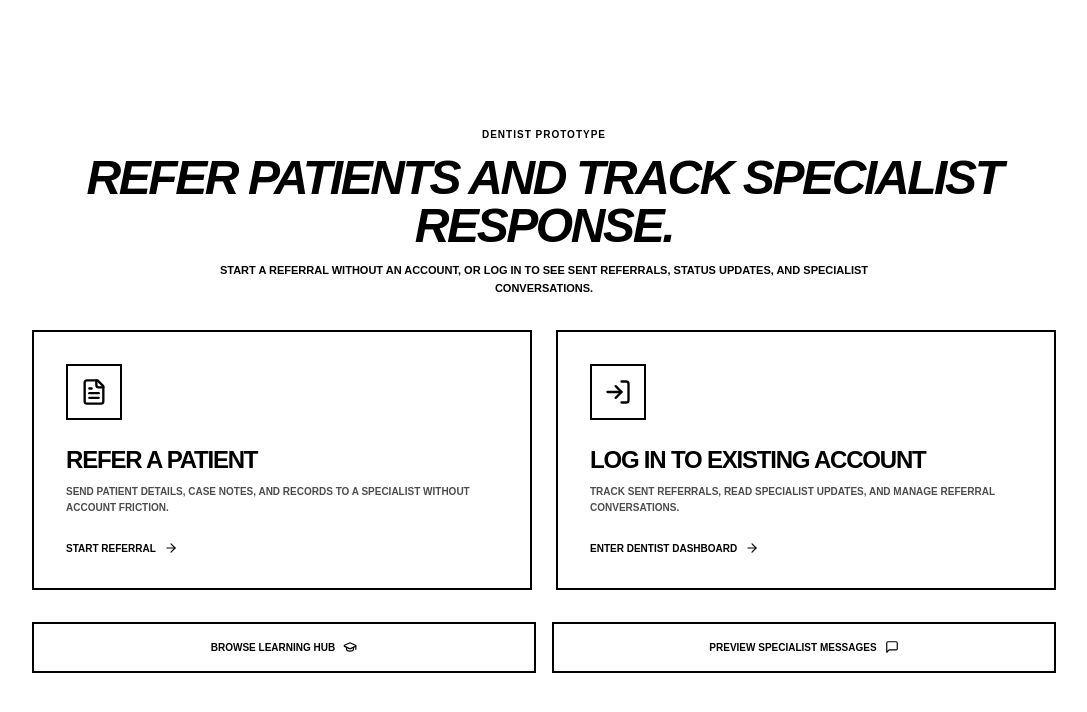
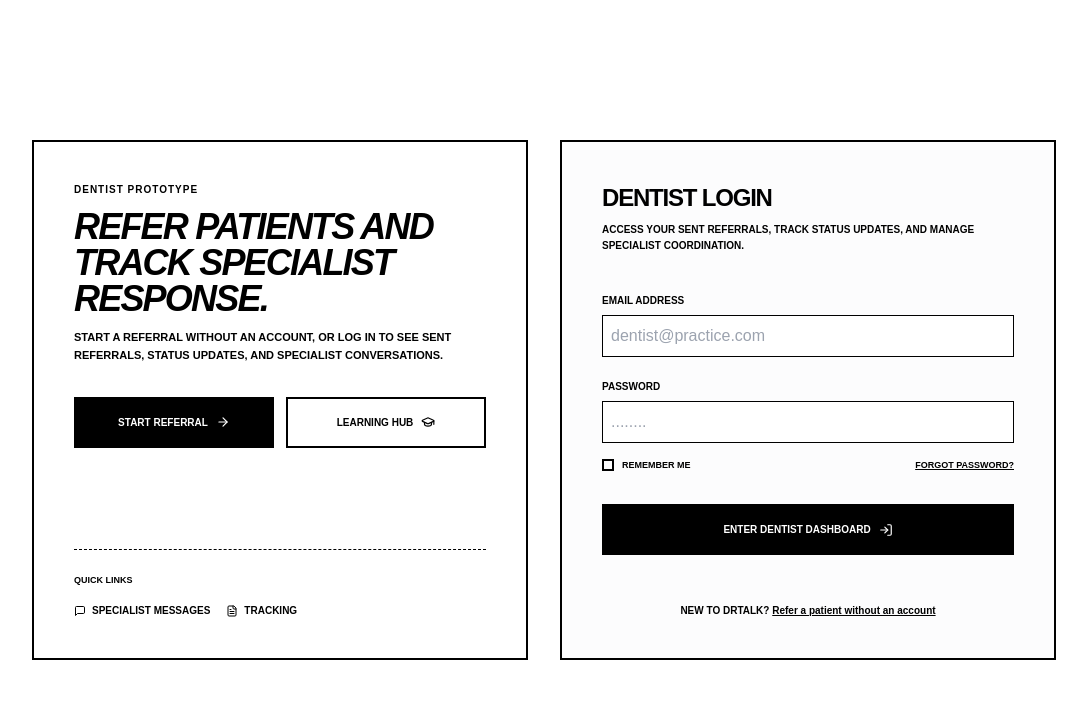
Before and after one commit to anton-g-kulikov/drtalk, a Next.js app: page /dentist in a window 1280 px wide. Shown: the top 712 px of the page, without its empty margins (96-1183 px from the left). Built offline with nearby package versions, Linux system fonts and the light colour scheme; no server answers; the database is empty.

Commit message:
feat: replace dentist entry hub with login form

```diff
--- a/src/app/dentist/page.tsx
+++ b/src/app/dentist/page.tsx
@@ -1,77 +1,113 @@
 "use client";
 
-import React from 'react';
-import { ArrowRight, FileText, GraduationCap, LogIn, MessageSquare } from 'lucide-react';
+import React, { useState } from 'react';
+import { ArrowRight, FileText, LogIn, MessageSquare, GraduationCap } from 'lucide-react';
 import { useRouter } from 'next/navigation';
+import { useVerification } from '@/components/VerificationContext';
+
+type DentistMode = 'login' | 'no-account';
 
 export default function DentistEntryPage() {
+  const [mode, setMode] = useState<DentistMode>('login');
   const router = useRouter();
+  const { verify } = useVerification();
 
   return (
     <main className="min-h-screen bg-white flex items-center justify-center p-4 sm:p-8">
-      <div className="w-full max-w-5xl space-y-8">
-        <div className="text-center space-y-3">
+      <div className="w-full max-w-5xl grid grid-cols-1 lg:grid-cols-2 gap-8 items-stretch">
+        <section className="wireframe-card p-8 sm:p-10 bg-white border-2 border-black flex flex-col justify-between">
+          <div className="space-y-8">
+            <div className="space-y-3">
               <p className="text-[10px] uppercase font-black tracking-widest text-muted-foreground">Dentist Prototype</p>
-          <h1 className="text-4xl sm:text-5xl font-black uppercase tracking-tighter italic leading-none">
+              <h1 className="text-4xl font-black uppercase tracking-tighter italic leading-none">
                 Refer patients and track specialist response.
               </h1>
-          <p className="text-[11px] uppercase leading-relaxed font-bold text-muted-foreground max-w-2xl mx-auto">
+              <p className="text-[11px] uppercase leading-relaxed font-bold text-muted-foreground">
                 Start a referral without an account, or log in to see sent referrals, status updates, and specialist conversations.
               </p>
             </div>
-
-        <div className="grid grid-cols-1 md:grid-cols-2 gap-6">
+            <div className="grid grid-cols-1 sm:grid-cols-2 gap-3">
               <button
                 onClick={() => router.push('/dentist/referral')}
-            className="wireframe-card p-8 text-left hover:bg-black hover:text-white transition-all group space-y-6"
+                className="wireframe-button bg-black text-white py-4 text-[10px] uppercase font-black flex items-center justify-center gap-2"
               >
-            <div className="w-14 h-14 border-2 border-black group-hover:border-white flex items-center justify-center">
-              <FileText size={28} />
+                Start Referral <ArrowRight size={14} />
+              </button>
+              <button
+                onClick={() => router.push('/academy')}
+                className="wireframe-button py-4 text-[10px] uppercase font-black flex items-center justify-center gap-2"
+              >
+                Learning Hub <GraduationCap size={14} />
+              </button>
             </div>
+          </div>
+          <div className="mt-8 border-t border-black border-dashed pt-6">
+            <p className="text-[9px] uppercase font-bold text-muted-foreground mb-4">Quick Links</p>
+            <div className="flex flex-wrap gap-4">
+              <button
+                onClick={() => router.push('/dentist/channels')}
+                className="text-[10px] uppercase font-black flex items-center gap-1.5 hover:underline"
+              >
+                <MessageSquare size={12} /> Specialist Messages
+              </button>
+              <button
+                onClick={() => router.push('/dentist/referrals')}
+                className="text-[10px] uppercase font-black flex items-center gap-1.5 hover:underline"
+              >
+                <FileText size={12} /> Tracking
+              </button>
+            </div>
+          </div>
+        </section>
+
+        <section className="wireframe-card p-8 sm:p-10 space-y-8 bg-gray-50/50">
           <div className="space-y-2">
-              <h2 className="text-2xl font-black uppercase tracking-tighter">Refer a Patient</h2>
-              <p className="text-[10px] uppercase leading-relaxed font-bold opacity-70">
-                Send patient details, case notes, and records to a specialist without account friction.
+            <h2 className="text-2xl font-black uppercase tracking-tighter">Dentist Login</h2>
+            <p className="text-[10px] uppercase font-bold text-muted-foreground leading-relaxed">
+              Access your sent referrals, track status updates, and manage specialist coordination.
             </p>
           </div>
-            <span className="text-[10px] uppercase font-black flex items-center gap-2">
-              Start Referral <ArrowRight size={14} />
-            </span>
+
+          <div className="space-y-4">
+            <div className="space-y-1">
+              <label className="text-[10px] font-bold uppercase">Email Address</label>
+              <input type="email" placeholder="dentist@practice.com" className="wireframe-input bg-white" />
+            </div>
+            <div className="space-y-1">
+              <label className="text-[10px] font-bold uppercase">Password</label>
+              <input type="password" placeholder="........" className="wireframe-input bg-white" />
+            </div>
+            <div className="flex items-center justify-between">
+              <label className="flex items-center gap-2 cursor-pointer">
+                <input type="checkbox" className="w-3 h-3 border-2 border-black rounded-none appearance-none checked:bg-black" />
+                <span className="text-[9px] uppercase font-bold">Remember me</span>
+              </label>
+              <button className="text-[9px] uppercase font-bold underline">Forgot password?</button>
+            </div>
+          </div>
+
+          <button
+            onClick={() => {
+              verify('owner');
+              router.push('/dentist/dashboard');
+            }}
+            className="wireframe-button w-full bg-black text-white py-4 text-[10px] uppercase font-black flex items-center justify-center gap-2"
+          >
+            Enter Dentist Dashboard <LogIn size={14} />
           </button>
 
+          <div className="text-center pt-4">
+            <p className="text-[10px] uppercase font-bold text-muted-foreground">
+              New to drTalk?{' '}
               <button
-            onClick={() => router.push('/dentist/dashboard')}
-            className="wireframe-card p-8 text-left hover:bg-black hover:text-white transition-all group space-y-6"
+                onClick={() => router.push('/dentist/referral')}
+                className="text-black underline"
               >
-            <div className="w-14 h-14 border-2 border-black group-hover:border-white flex items-center justify-center">
-              <LogIn size={28} />
-            </div>
-            <div className="space-y-2">
-              <h2 className="text-2xl font-black uppercase tracking-tighter">Log In to Existing Account</h2>
-              <p className="text-[10px] uppercase leading-relaxed font-bold opacity-70">
-                Track sent referrals, read specialist updates, and manage referral conversations.
+                Refer a patient without an account
+              </button>
             </p>
           </div>
-            <span className="text-[10px] uppercase font-black flex items-center gap-2">
-              Enter Dentist Dashboard <ArrowRight size={14} />
-            </span>
-          </button>
-        </div>
-
-        <div className="grid grid-cols-1 sm:grid-cols-2 gap-4">
-          <button
-            onClick={() => router.push('/dentist/academy')}
-            className="wireframe-button py-4 text-[10px] uppercase font-black flex items-center justify-center gap-2"
-          >
-            Browse Learning Hub <GraduationCap size={14} />
-          </button>
-          <button
-            onClick={() => router.push('/dentist/channels')}
-            className="wireframe-button py-4 text-[10px] uppercase font-black flex items-center justify-center gap-2"
-          >
-            Preview Specialist Messages <MessageSquare size={14} />
-          </button>
-        </div>
+        </section>
       </div>
     </main>
   );
```
Lines whose indentation alone changed are shown as unchanged.
